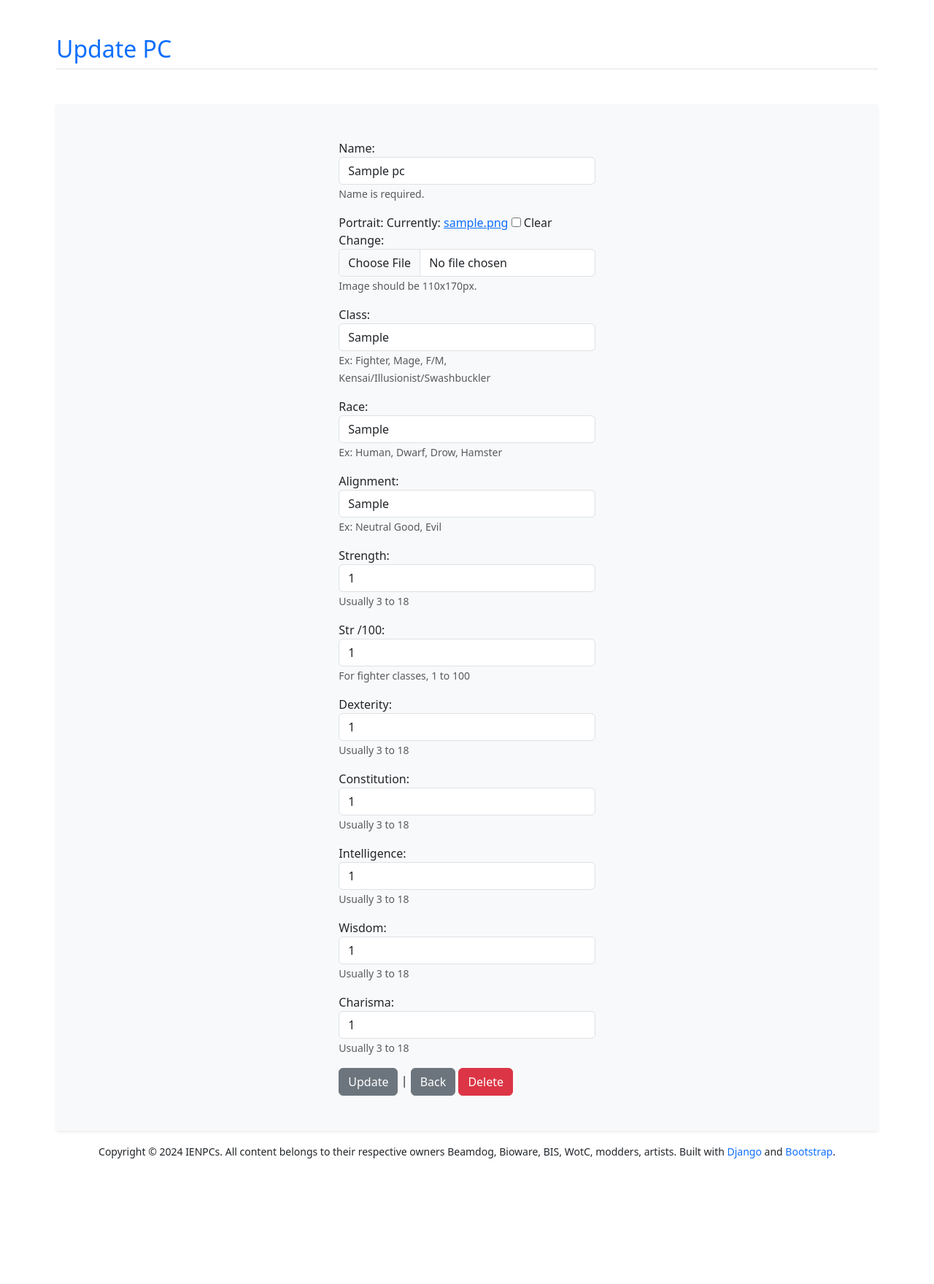
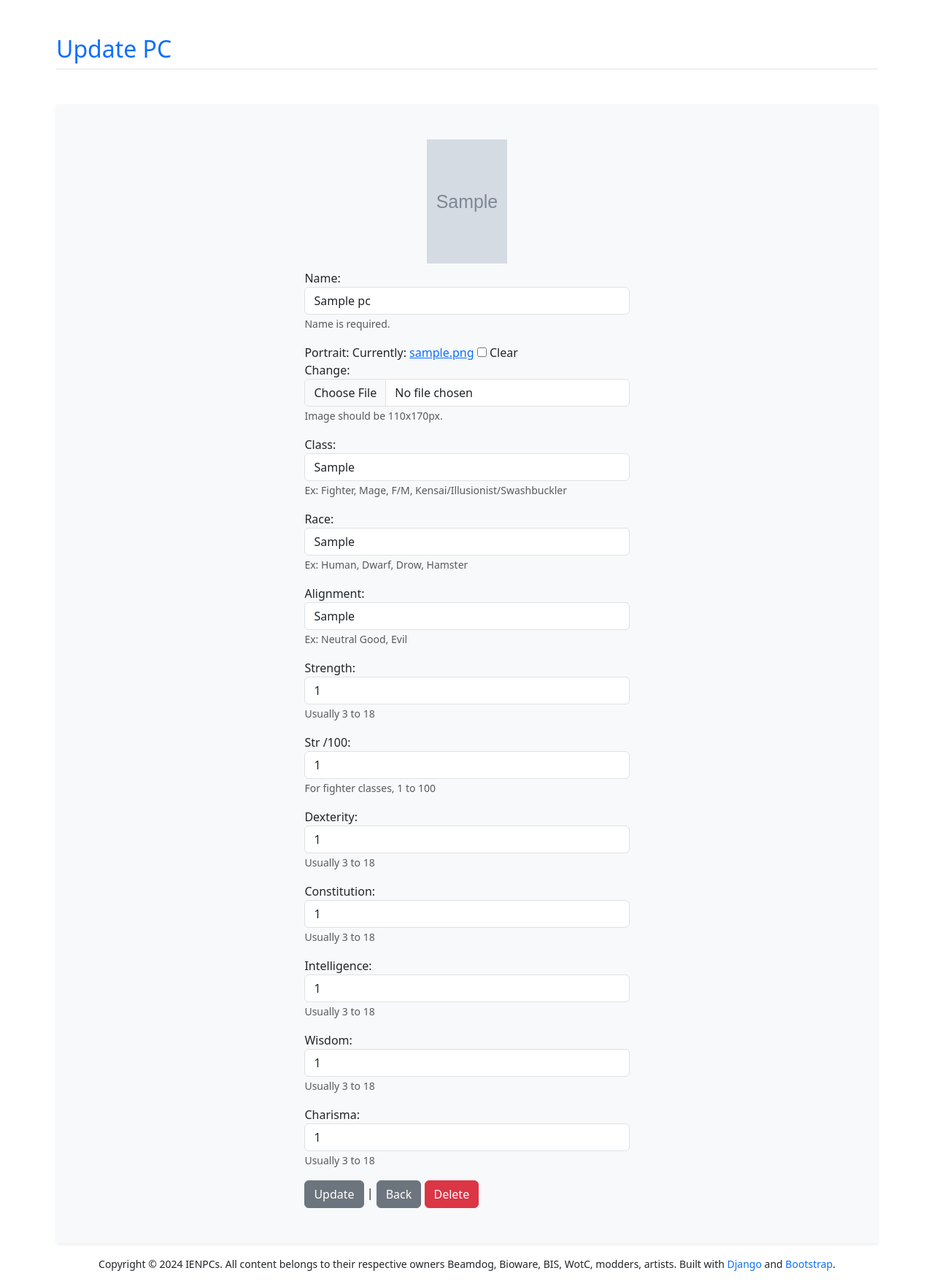
Before and after one commit to ddrmv/ienpcs, a Django app: page /gallery/party/update_pc/1/ in a window 1280 px wide. Shown: the part 56-1815 px from the top of the page at 73% size. Before the commit the page ends 1643 px from the top, so only its background shows below. Run offline with Django 5.2, Linux system fonts and the light colour scheme; a user stored in the database is signed in; tables that the repository leaves empty hold one stand-in row (values such as "Sample post"); grey boxes marked "Sample" are stand-in pictures.

Commit message:
Change pc add/edit form width, add seen image to update form

```diff
--- a/ienpcs/gallery/templates/gallery/party_create_pc.html
+++ b/ienpcs/gallery/templates/gallery/party_create_pc.html
@@ -16,7 +16,7 @@
 
     <div class="container mt-4 py-5 shadow-sm bg-body-tertiary">
       <div class="row justify-content-center">
-        <div class="col-4">
+        <div class="col-5">
           <form method="POST" enctype="multipart/form-data" action="{% url 'gallery:party_create_pc' %}">
             {% csrf_token %}
 
--- a/ienpcs/gallery/templates/gallery/party_update_pc.html
+++ b/ienpcs/gallery/templates/gallery/party_update_pc.html
@@ -14,7 +14,7 @@
 
     <div class="container mt-4 py-5 shadow-sm bg-body-tertiary">
       <div class="row justify-content-center">
-        <div class="col-4">
+        <div class="col-5">
           <form method="POST" enctype="multipart/form-data" action="{% url 'gallery:party_update_pc' pc_id %}">
             {% csrf_token %}
 
@@ -29,6 +29,11 @@
                 <button type="button" class="btn-close" data-bs-dismiss="alert" aria-label="Close"></button>
               </div>
             {% endif %}
+            {% if form.instance.web_image %}
+              <div class="mb-2 text-center">
+                <img src="{{ form.instance.web_image.url }}" width="110" height="170" alt="Current Image" />
+              </div>
+            {% endif %}
             {{ form.as_p }}
 
             <button type="submit" class="btn btn-secondary">Update</button> |
```
